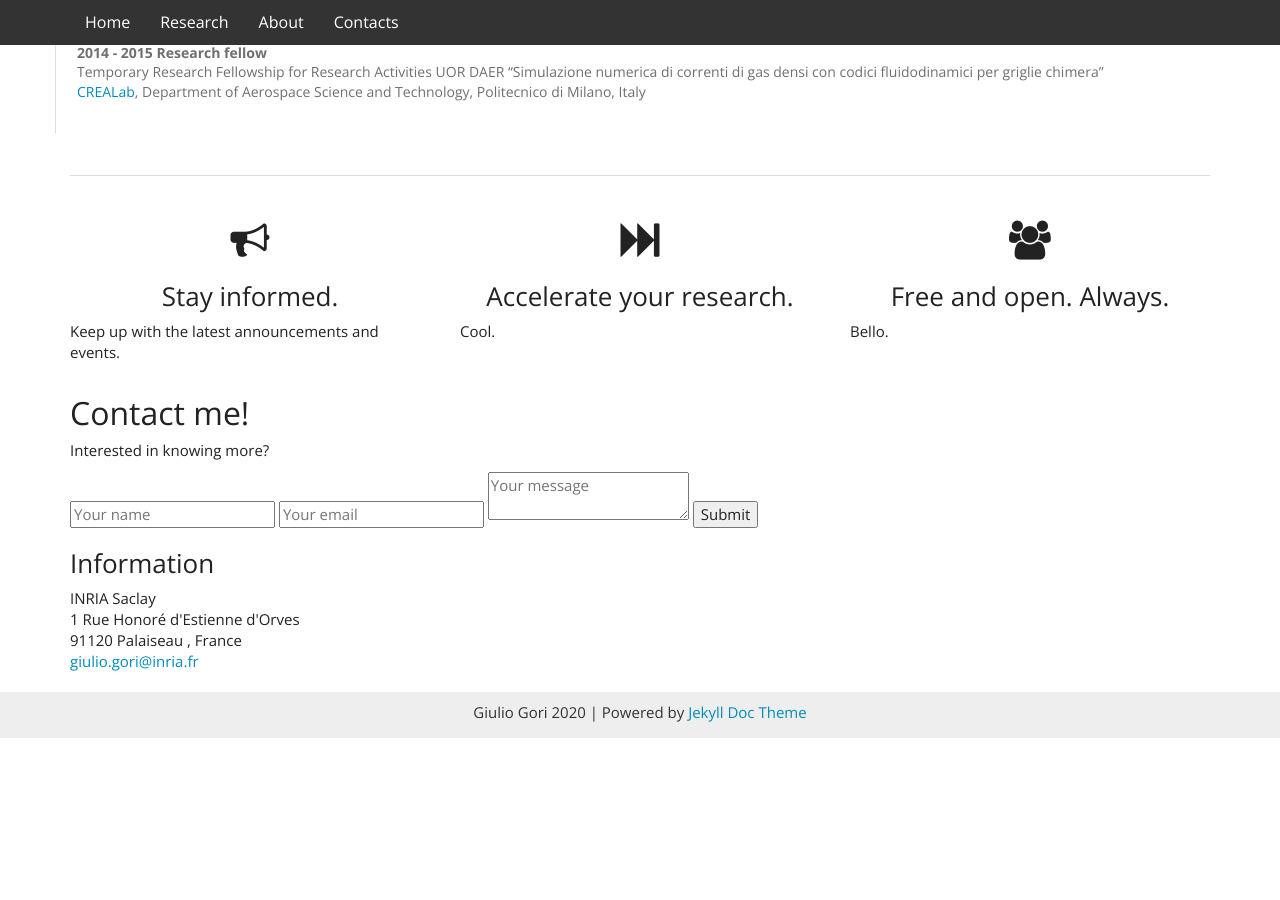
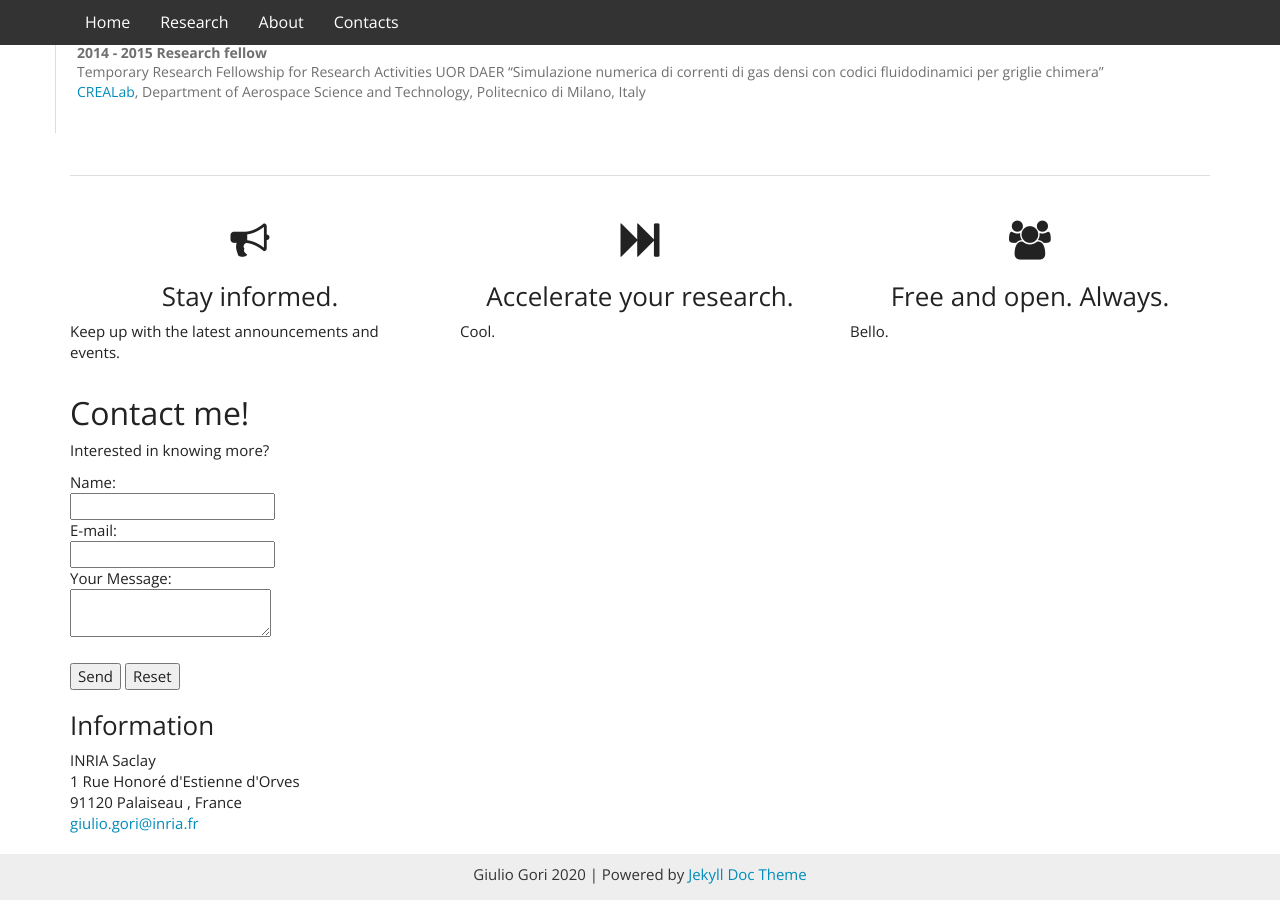
Before and after one commit to LaSerpe/LaSerpe.github.io, a Jekyll site: the page built from index.html, in a window 1280 px wide and 900 px high, scrolled down 1870 px. Built offline with Jekyll 4.4.1, drawn with Linux system fonts in a browser that asks for light colours; nearby versions of some CDN libraries; library files that are not in the unit come from our copies; before the commit the page ends 2608 px from its top, so only the background shows below that.

Commit message:
add contacts in home

```diff
--- a/index.html
+++ b/index.html
@@ -175,12 +175,25 @@ layout: default
         <div class="contact__inner">
             <h2 class="contact__title">Contact me!</h2>
             <p class="contact__descr">Interested in knowing more?</p>
+
+            <form action="mailto:giulio.gori@inria.fr" method="post" enctype="text/plain">
+			Name:<br>
+			<input type="text" name="name"><br>
+			E-mail:<br>
+			<input type="text" name="mail"><br>
+			Your Message:<br>
+			<textarea type="text" name="comment" size="50"></textarea><br><br>
+			<input type="submit" value="Send">
+			<input type="reset" value="Reset">
+			</form>
+<!--
             <form class="contact__form" action="mailto:giulio.gori@inria.fr" method="post">
+            	var subject="mail from website"
                 <input class="contact__form-input" id="name" type="text" name="name" placeholder="Your name">
                 <input class="contact__form-input" id="email" type="email" name="email" placeholder="Your email">
-                <textarea class="contact__form-tarea" id="message" name="message" placeholder="Your message"></textarea>
-                <input class="contact__form-submit" type="submit" value="Submit">
-            </form>
+                <textarea class="contact__form-tarea" id="body" name="body" placeholder="Your message"></textarea>
+                <input class="contact__form-submit" type="submit" value="Send">
+            </form> -->
             <div class="contact__card vcard">
                 <h3 class="contact__card-title">Information</h3>
                 <div class="contact__card-item place">
```
